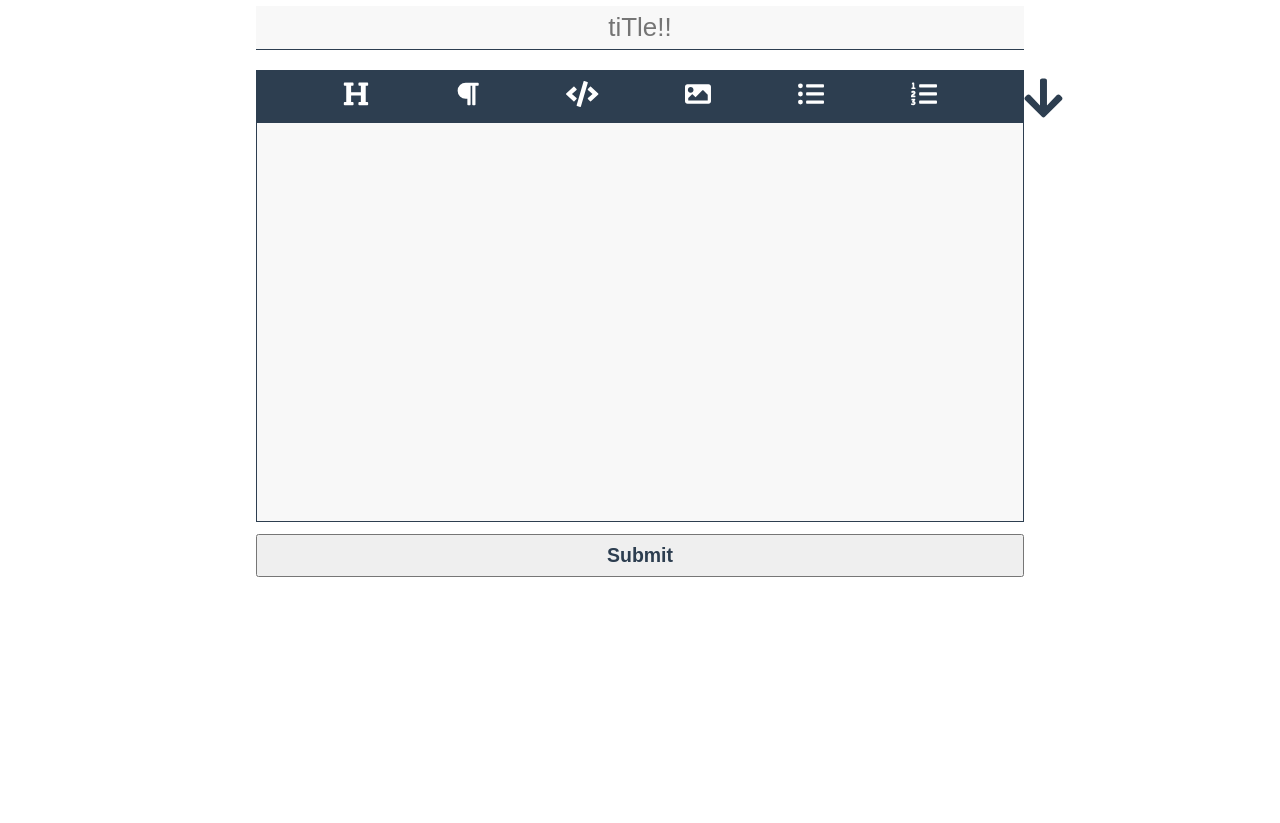
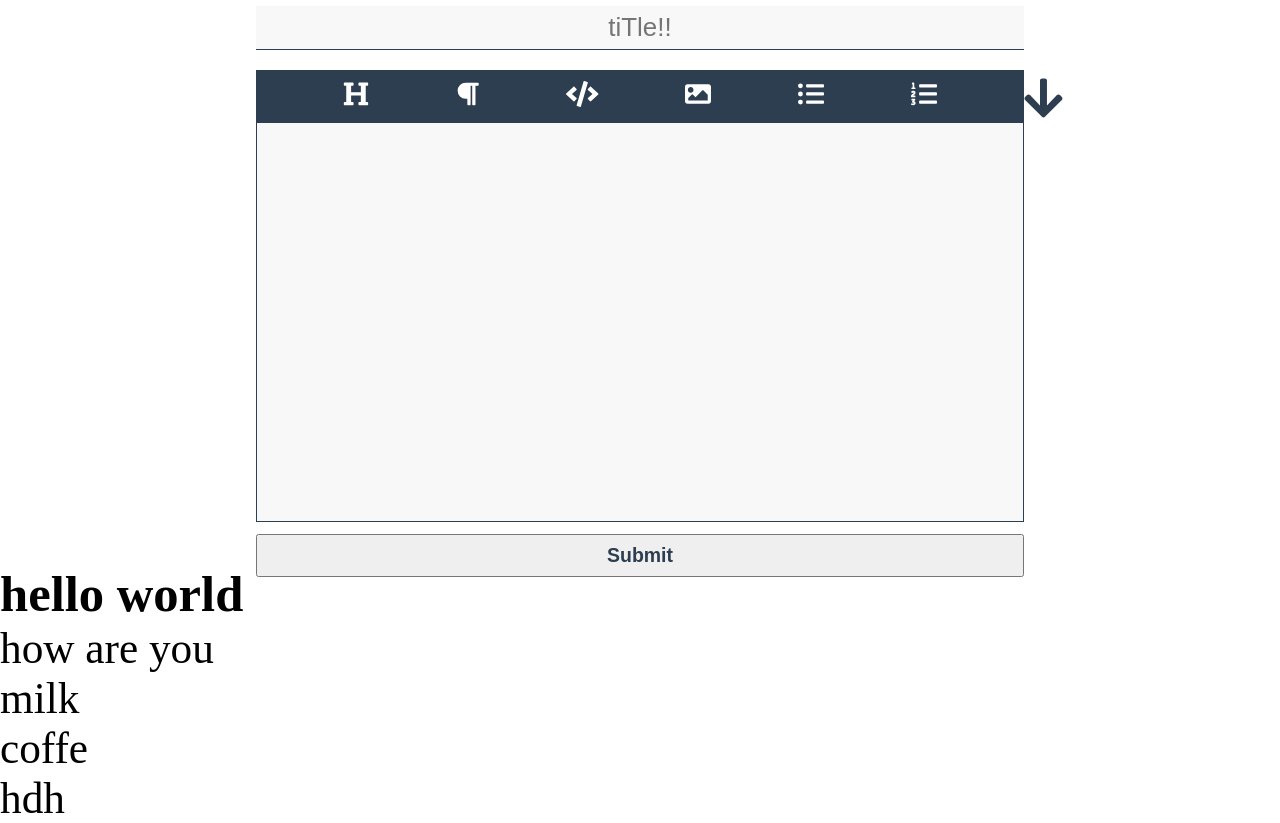
Before and after one commit to mVaibhavPrakash/ModernEditorClient, a React app: page / in a window 1280 px wide. Before the commit the page ends 800 px from the top, so only its background shows below. Built offline with nearby package versions, Linux system fonts and the light colour scheme.

Commit message:
added preview section

```diff
--- a/src/components/App.jsx
+++ b/src/components/App.jsx
@@ -1,11 +1,13 @@
 import React from 'react'
 import '../css/app.css';
 import Editor from './Editor';
+import Preview from './Preview';
 
 const App = () =>{
   return (
     <div className="App">
       <Editor />
+      <Preview/>
     </div>
   )
 }
--- a/src/components/Editor.jsx
+++ b/src/components/Editor.jsx
@@ -4,14 +4,17 @@ import {Input} from './Input'
 import {Submit} from './Submit'
 import Style from './Style'
 import '../css/editor.css'
+import { SelectInputProvider } from '../hooks/SelectInputContext'
 
 const Editor = () => {
     return (
         <>
+        <SelectInputProvider>
             <Selector />
             <Style />
             <Input />
             <Submit />
+        </SelectInputProvider>
         </>
     )
 }
--- a/src/components/Input.jsx
+++ b/src/components/Input.jsx
@@ -1,7 +1,9 @@
-import React from 'react'
+import React, {useContext} from 'react'
 import '../css/input.css'
+import { SelectInputContext} from '../hooks/SelectInputContext'
 
 export const Input = () => {
+    const [Element,setElement]= useContext(SelectInputContext)
     return (
         <div className='blogInputDiv'>
             <textarea type="text" className="blogInput" />
--- /dev/null
+++ b/src/components/Preview.jsx
@@ -0,0 +1,50 @@
+import React from 'react'
+
+const Preview = () => {
+    const results={
+        'title':"hello",
+        'head':'hello world',
+        'para':'how are you',
+        'ol':['milk','coffe','hdh']
+    }
+    const array=Object.keys(results).map(function(key, index) {
+        if(key==='title'){
+            return <title key={index} id="preview-title">{results[key]}</title>
+        }
+        if(key==='head'){
+            return <h3 key={index} className="preview-head">{results[key]}</h3>
+        }
+        if(key==='para'){
+            return <p key={index} className="preview-para">{results[key]}</p>
+        }
+        if(key==='ul'){
+            return <ul key={index} className="preview-ul">{
+                results[key].map(function(value,ind){
+                    return <li key={ind}>{value}</li>
+                })
+            }
+            </ul>
+        }
+        if(key==='ol'){
+            return <ol key={index} className="preview-ul">
+                {
+                    results[key].map(function(value,ind){
+                        return <li key={ind}>{value}</li>
+                    })
+                }
+            </ol>
+        }
+        if(key==='img'){
+            return <img key={index} src={`${results[key]}`} alt="Image" className="preview-img" />
+        }
+      })
+    return (
+        <div className='preview'>
+            {
+                array
+            }
+        </div>
+    )
+}
+
+export default Preview
--- a/src/components/Selector.jsx
+++ b/src/components/Selector.jsx
@@ -1,22 +1,24 @@
-import React, {useState} from 'react'
+import React, {useContext} from 'react'
 import { FontAwesomeIcon } from '@fortawesome/react-fontawesome'
 import { faCode, faCoffee, faHeading, faImage, faListOl, faListUl, faParagraph } from '@fortawesome/free-solid-svg-icons'
 import '../css/selector.css'
+import Title from './Title'
+import { SelectInputContext} from '../hooks/SelectInputContext'
 
 const Selector = () => {
-    const [input,setInput] = useState('title')
+    const [Element,setElement] = useContext(SelectInputContext);
     return (
-        <div className='select'>
-            <div className="title"><input type="text" placeholder='tiTle!!' /></div>
-            <div className='selector'>
-                <span onClick={() =>setInput('head')}><FontAwesomeIcon icon={faHeading}/></span>
-                <span onClick={() =>setInput('para')}><FontAwesomeIcon icon={faParagraph}/></span>
-                <span onClick={() =>setInput('code')}><FontAwesomeIcon icon={faCode}/></span>
-                <span onClick={() =>setInput('img')}><FontAwesomeIcon icon={faImage}/></span>
-                <span onClick={() =>setInput('listul')}><FontAwesomeIcon icon={faListUl}/></span>
-                <span onClick={() =>setInput('listol')}><FontAwesomeIcon icon={faListOl}/></span>
+            <div className='select'>
+                <Title />
+                <div className='selector'>
+                    <span onClick={() =>setElement('head')}><FontAwesomeIcon icon={faHeading}/></span>
+                    <span onClick={() =>setElement('para')}><FontAwesomeIcon icon={faParagraph}/></span>
+                    <span onClick={() =>setElement('code')}><FontAwesomeIcon icon={faCode}/></span>
+                    <span onClick={() =>setElement('img')}><FontAwesomeIcon icon={faImage}/></span>
+                    <span onClick={() =>setElement('listul')}><FontAwesomeIcon icon={faListUl}/></span>
+                    <span onClick={() =>setElement('listol')}><FontAwesomeIcon icon={faListOl}/></span>
+                </div>
             </div>
-        </div>
     )
 }
 
--- a/src/components/Style.jsx
+++ b/src/components/Style.jsx
@@ -5,6 +5,8 @@ import '../css/style.css'
 
 const Style = () => {
     const [active,setActive] =useState('options');
+
+    const fun = () =>{
         let icon;
         if(active==='options'){
             icon=faArrowDown
@@ -12,9 +14,12 @@ const Style = () => {
         else{
             icon=faArrowRight
         }
+        return icon;
+    }
+
     return (
         <div className='style'>
-            <FontAwesomeIcon icon={icon} id='toogleStyle' onClick={()=>{if(active==='options')setActive('optionsActive'); else setActive('options')}}/>
+            <FontAwesomeIcon icon={fun()} id='toogleStyle' onClick={()=>{if(active==='options')setActive('optionsActive'); else setActive('options')}}/>
             <FontAwesomeIcon icon={faBold} className={`${active}`}/>
             <FontAwesomeIcon icon={faItalic} className={`${active}`}/>
             <FontAwesomeIcon icon={faItalic} className={`${active}`}/>
--- /dev/null
+++ b/src/components/Title.jsx
@@ -0,0 +1,11 @@
+import React from 'react'
+import '../css/title.css'
+
+const Title = () => {
+
+    return (
+        <div className="title"><input type="text" placeholder='tiTle!!' /></div>
+    )
+}
+
+export default Title;
--- a/src/css/selector.css
+++ b/src/css/selector.css
@@ -14,23 +14,3 @@
     line-height: 1.2rem;
     color: white;
 }
-
-.title{
-    font-family: monospace;
-    width: 60vw;
-    margin: 0 auto;
-}
-
-.title input{
-    width: 100%;
-    height: 1rem;
-    border-top: 0;
-    border-left: 0;
-    border-right: 0;
-    border-bottom:1px solid #2d3e50;
-    box-sizing: content-box;
-    margin-bottom: 20px;
-    text-align: center;
-    font-size: 0.6rem;
-    background-color: rgb(248, 248, 248);
-}
--- /dev/null
+++ b/src/css/title.css
@@ -0,0 +1,19 @@
+.title{
+    font-family: monospace;
+    width: 60vw;
+    margin: 0 auto;
+}
+
+.title input{
+    width: 100%;
+    height: 1rem;
+    border-top: 0;
+    border-left: 0;
+    border-right: 0;
+    border-bottom:1px solid #2d3e50;
+    box-sizing: content-box;
+    margin-bottom: 20px;
+    text-align: center;
+    font-size: 0.6rem;
+    background-color: rgb(248, 248, 248);
+}
--- /dev/null
+++ b/src/hooks/SelectInputContext.jsx
@@ -0,0 +1,12 @@
+import React, { useState, createContext } from "react";
+
+export const SelectInputContext = createContext();
+
+export const SelectInputProvider = ({children}) => {
+    const [Element,setElement] = useState('');
+    return (
+        <SelectInputContext.Provider value={[Element,setElement]}>
+            {children}
+        </SelectInputContext.Provider>
+    )
+}
```
Also changed, not shown: src/components/List.jsx (added, +9 -0 lines), src/hooks/InputContext.jsx (added, +12 -0 lines). Lines whose indentation alone changed are shown as unchanged.
